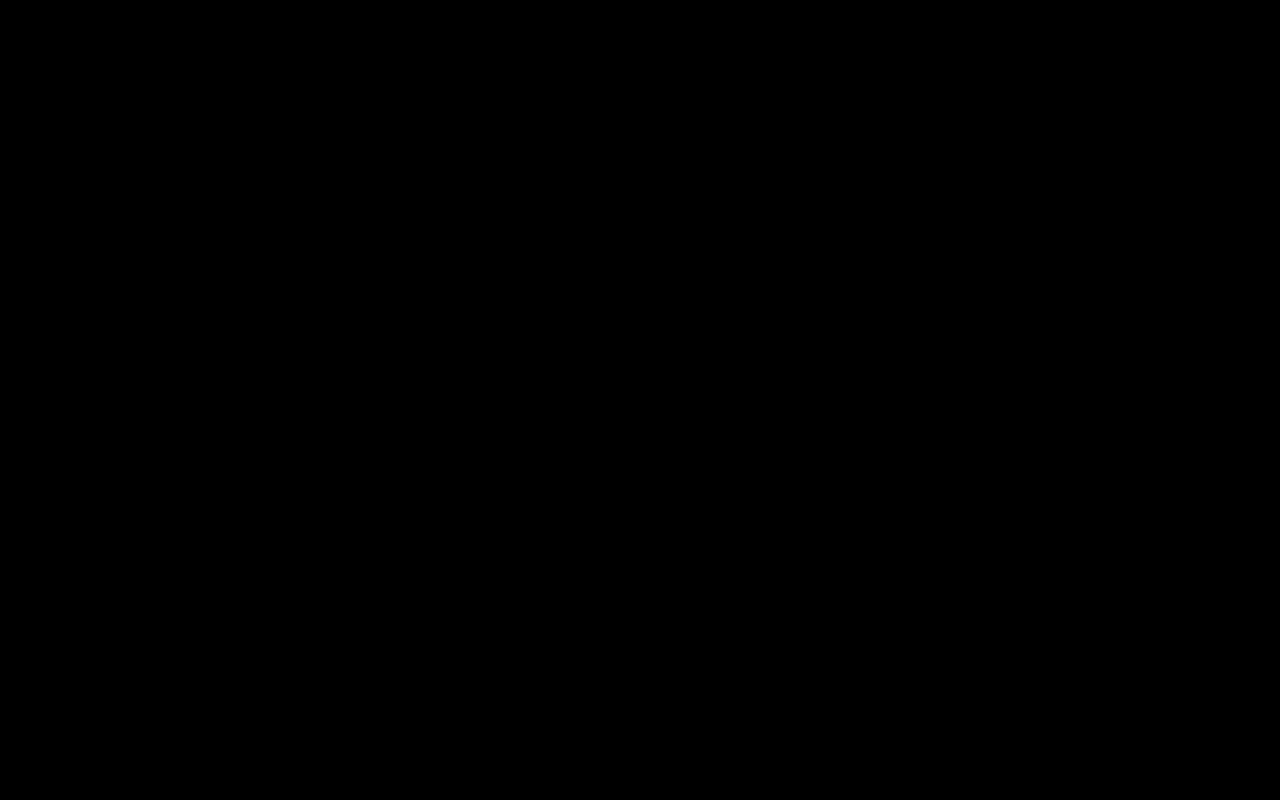
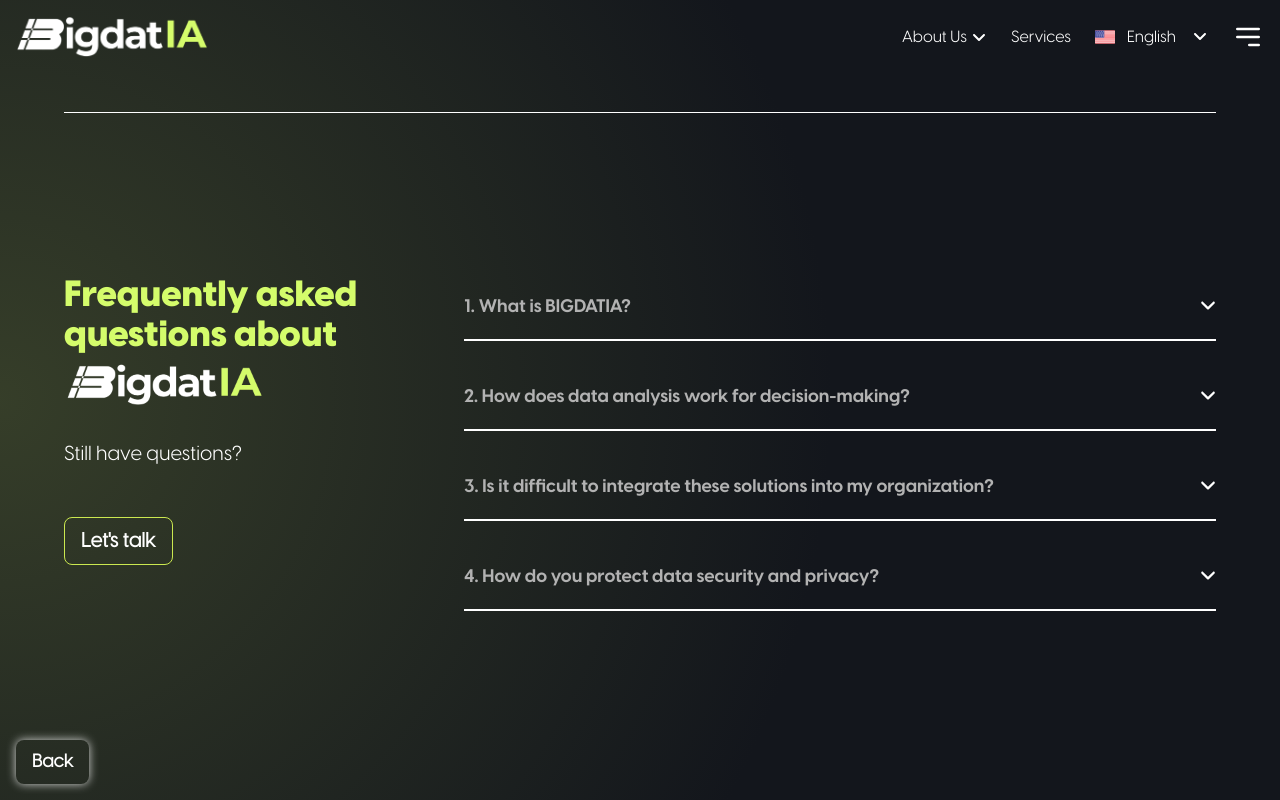
Before and after one commit to Alvarog0218/app, a Next.js app: page /frequently-asked-questions in a window 1280 px wide. Before the commit this address had no page. Built offline with nearby package versions, Linux system fonts and the light colour scheme.

Commit message:
correccion wapp - faq

```diff
--- a/src/app/contact/page.tsx
+++ b/src/app/contact/page.tsx
@@ -7,6 +7,10 @@
 };
 
 
-export default function ContactPage() {
-  return <CtPage />;
+export default function ContactoPage() {
+  // Reemplaza el número con tu número de WhatsApp
+  // incluyendo el código de país (57 para Colombia), sin espacios ni símbolos
+  redirect('https://wa.me/573223765218');
+
+  // No es necesario retornar nada, la redirección interrumpe la renderización.
 }
--- a/src/app/frequently-asked-questions/page.tsx
+++ b/src/app/frequently-asked-questions/page.tsx
@@ -1,16 +1,11 @@
-import { redirect } from 'next/navigation';
+import FaqsPage from "@/components/FaqsPage";
 import { Metadata } from "next";
 
-// El metadata sigue siendo útil para los motores de búsqueda
 export const metadata: Metadata = {
-  title: "Contacto por WhatsApp - Bigdatia",
-  description: "Chatea con nosotros directamente en WhatsApp.",
+  title: "Frequently asked questions - Bigdatia",
+  description: "BIGDATIA is an innovation and technology ecosystem that uses artificial intelligence and data analysis to optimize decision-making in businesses, the sports sector, electoral processes, and technology. We connect strategy and technology to transform industries and drive growth.",
 };
 
-export default function ContactoPage() {
-  // Reemplaza el número con tu número de WhatsApp
-  // incluyendo el código de país (57 para Colombia), sin espacios ni símbolos
-  redirect('https://wa.me/573223765218');
-
-  // No es necesario retornar nada, la redirección interrumpe la renderización.
-}
+export default function Faqs() {
+  return <FaqsPage />;
+  }
```
